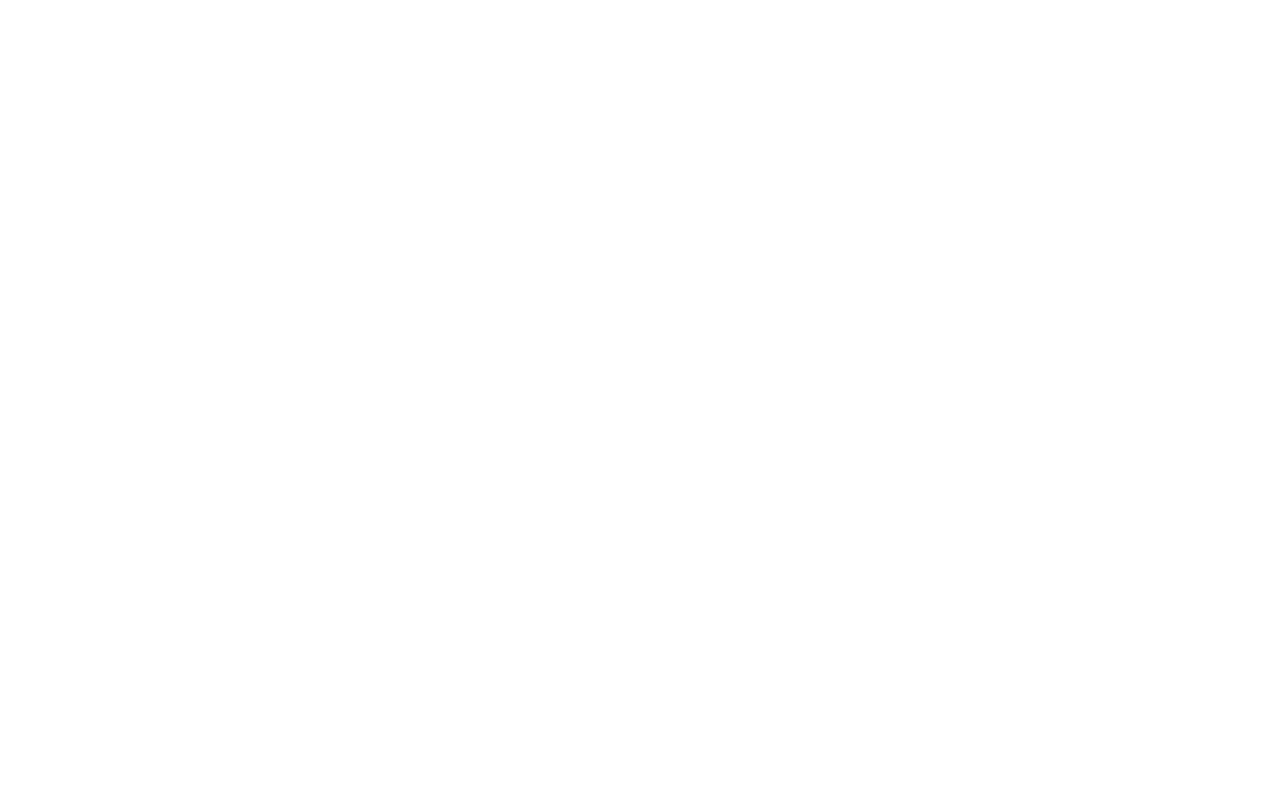
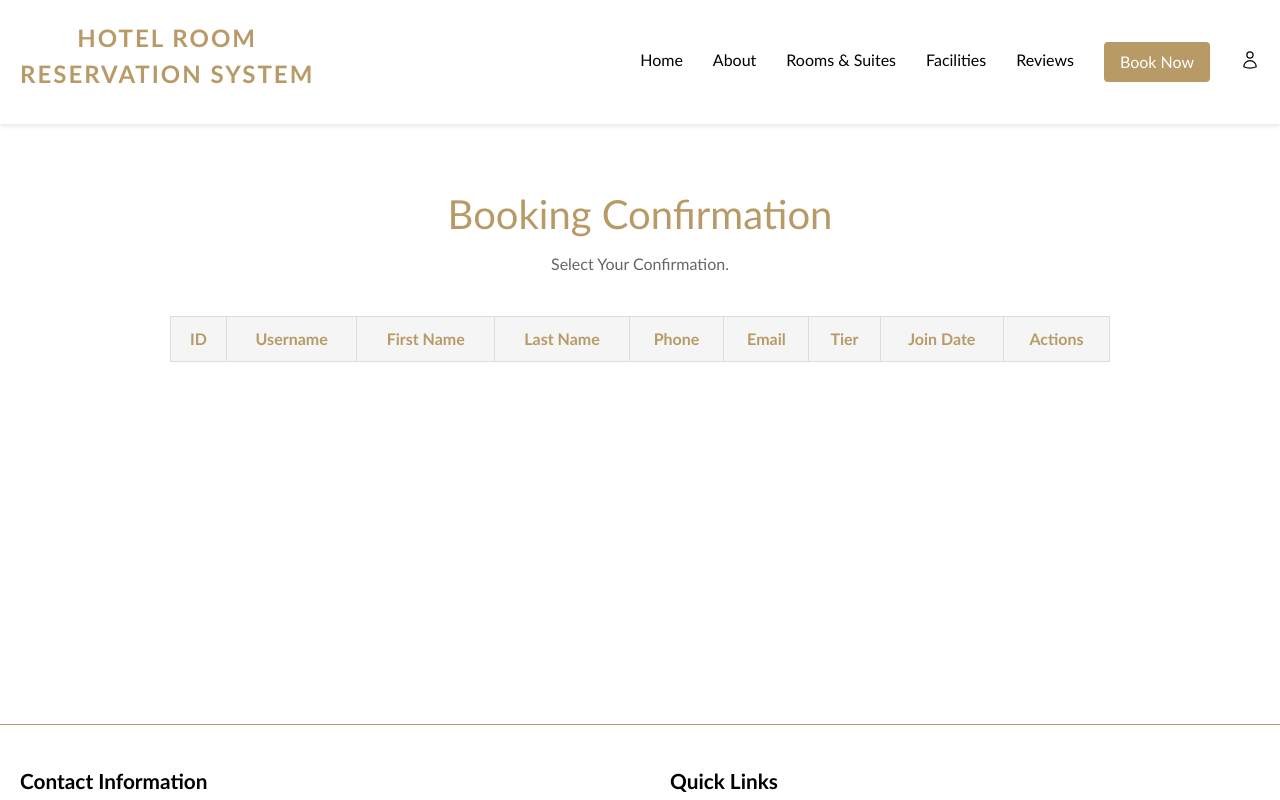
Before and after one commit to PatChirapat/Hotel-Reservation-WebApp, a React (Vite) app in the folder frontend/: page /BookingConfirmation in a window 1280 px wide. Before the commit this address had no page. Shown: the top 800 px of the page. Built offline with nearby package versions, Linux system fonts and the light colour scheme.

Commit message:
latest booking confirmation

```diff
--- a/frontend/src/App.jsx
+++ b/frontend/src/App.jsx
@@ -10,6 +10,7 @@ import Admin from "./pages/Admin";
 import AdminUser from "./pages/AdminUser";
 import AdminBooking from "./pages/AdminBooking";
 import Booking from "./pages/Booking";
+import BookingConfirmation from "./pages/BookingConfirmation";
 
 export default function App() {
   return (
@@ -25,6 +26,7 @@ export default function App() {
         <Route path="/admin" element={<Admin />} />
         <Route path="/admin/users" element={<AdminUser />} />
         <Route path="/admin/bookings" element={<AdminBooking />} />
+        <Route path="/BookingConfirmation" element={<BookingConfirmation/>}/>
       </Routes>
     </BrowserRouter>
   );
--- a/frontend/src/pages/BookingConfirmation.jsx
+++ b/frontend/src/pages/BookingConfirmation.jsx
@@ -0,0 +1,63 @@
+import React from "react";
+import { useLocation } from "react-router-dom";
+import "../ui/BookingConfirmation.css";
+import Navbar from "../components/Navbar.jsx";
+import Footer from "../components/Footer.jsx";
+import axios from "axios";
+
+function BookingConfirmation() {
+    return (
+        <div className="booking-confirmation-page">
+                <Navbar />
+                <div className="booking-confirmation-content">
+                    <h1>Booking Confirmation</h1>
+                    <p className="booking-desc">Select Your Confirmation.</p>
+                    <div className="booking-confirmation-body">
+                        <table className="booking-confirmation-table">
+                            <thead>
+                                <tr>
+                                    <th>ID</th>
+                                    <th>Username</th>
+                                    <th>First Name</th>
+                                    <th>Last Name</th>
+                                    <th>Phone</th>
+                                    <th>Email</th>
+                                    <th>Tier</th>
+                                    <th>Join Date</th>
+                                    <th>Actions</th>
+                                </tr>
+                            </thead>
+                            {/* <tbody>
+                                {filteredUsers.map((user) => (
+                                    <tr key={user.member_id}>
+                                        <td>{user.member_id}</td>
+                                        <td>{user.username}</td>
+                                        <td>{user.first_name}</td>
+                                        <td>{user.last_name}</td>
+                                        <td>{user.phone}</td>
+                                        <td>{user.email}</td>
+                                        <td>{user.tier}</td>
+                                        <td>{user.join_date}</td>
+                                        <td className="actions">
+                                            <button className="edit-btn" onClick={() => handleEditClick(user)}>{EditIcon}</button>
+                                            <button className="delete-btn">{DeleteIcon}</button>
+                                        </td>
+                                    </tr>
+                                ))}
+                            </tbody> */}
+                        </table>
+                    </div>
+                </div>
+
+                <Footer />
+
+        </div>
+    );
+}
+
+
+
+
+
+
+export default BookingConfirmation;
--- /dev/null
+++ b/frontend/src/ui/BookingConfirmation.css
@@ -0,0 +1,66 @@
+.booking-confirmation{
+    max-width: 800px;
+    margin: 0 auto;
+    padding: 20px;
+}
+.booking-confirmation-page  {
+    background-color: #fff;
+    color: #333;
+    font-family: 'Optima', 'URW Classico', 'Palatino Linotype', 'Book Antiqua', serif;
+    width: 100%;
+    box-sizing: border-box;
+}
+
+.booking-confirmation-content {
+    padding: 60px 80px;
+    margin: 0 auto;
+    background-color: #fff;
+    min-height: 75vh;
+    max-width: 1100px;
+}
+
+.booking-confirmation-content h1 {
+    text-align: center;
+    font-size: 2.5rem;
+    color: #b89a67;
+    margin-bottom: 0.5rem;
+}
+
+.booking-confirmation-desc {
+    text-align: center;
+    color: #666;
+    margin-bottom: 40px;
+}
+
+/* -------------------- */
+.booking-confirmation-body{
+    margin-bottom: 2rem;
+    text-align: center;
+}
+
+.booking-confirmation-table{
+    width: 100%;
+    border-collapse: collapse;
+    font-size: 16px;
+    margin-top: 20px;
+}
+.booking-confirmation-table th,
+.booking-confirmation-table td {
+    border: 1px solid #ddd;
+    padding: 10px 12px;
+    text-align: center;
+}
+
+.booking-confirmation-table th {
+    background-color: #f5f5f5;
+    color: #b89a67;
+    font-weight: 600;
+}
+
+.booking-confirmation tr:nth-child(even) {
+    background-color: #fafafa;
+}
+
+.booking-confirmation tr:hover {
+    background-color: #f2f2f2;
+}
```
